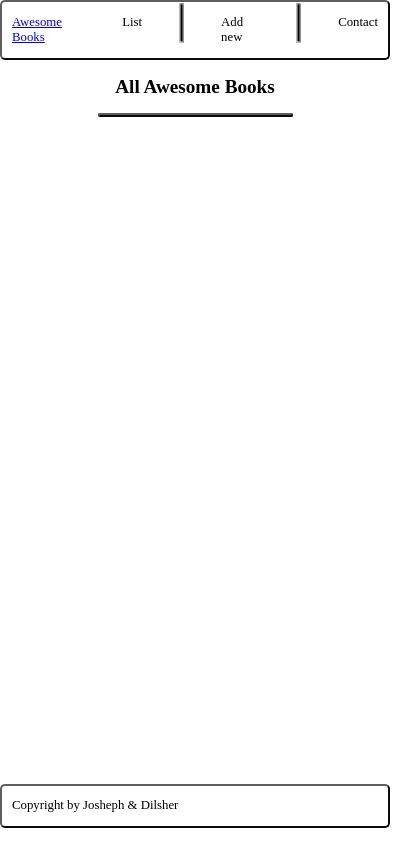
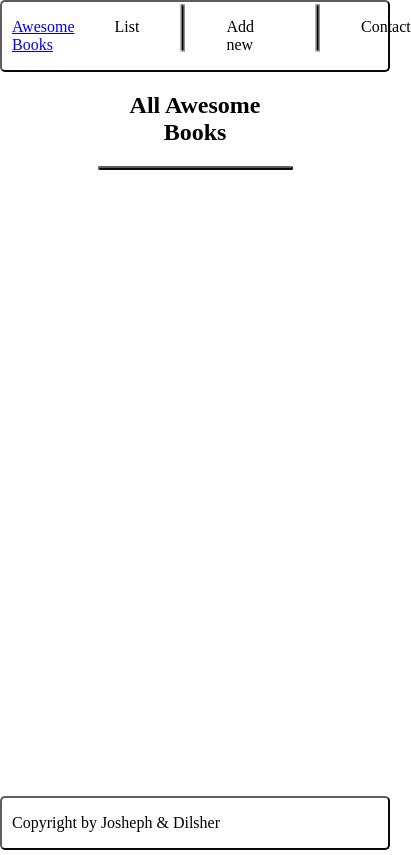
Before and after one commit to jossi30/Awesome-Book1, a website: page index.html in a window 390 px wide. Shown: the whole page, 411 px wide, since content can reach past the window. Drawn offline with Linux system fonts and the light colour scheme.

Commit message:
linter issues resolved

```diff
--- a/styles.css
+++ b/styles.css
@@ -96,13 +96,3 @@ footer {
 .hidden {
   display: none;
 }
-
-@media screen and (max-width: 768px) {
-  body {
-    font-size: 80%;
-  }
-
-  .rotate {
-    width: 45px;
-  }
-}
```
